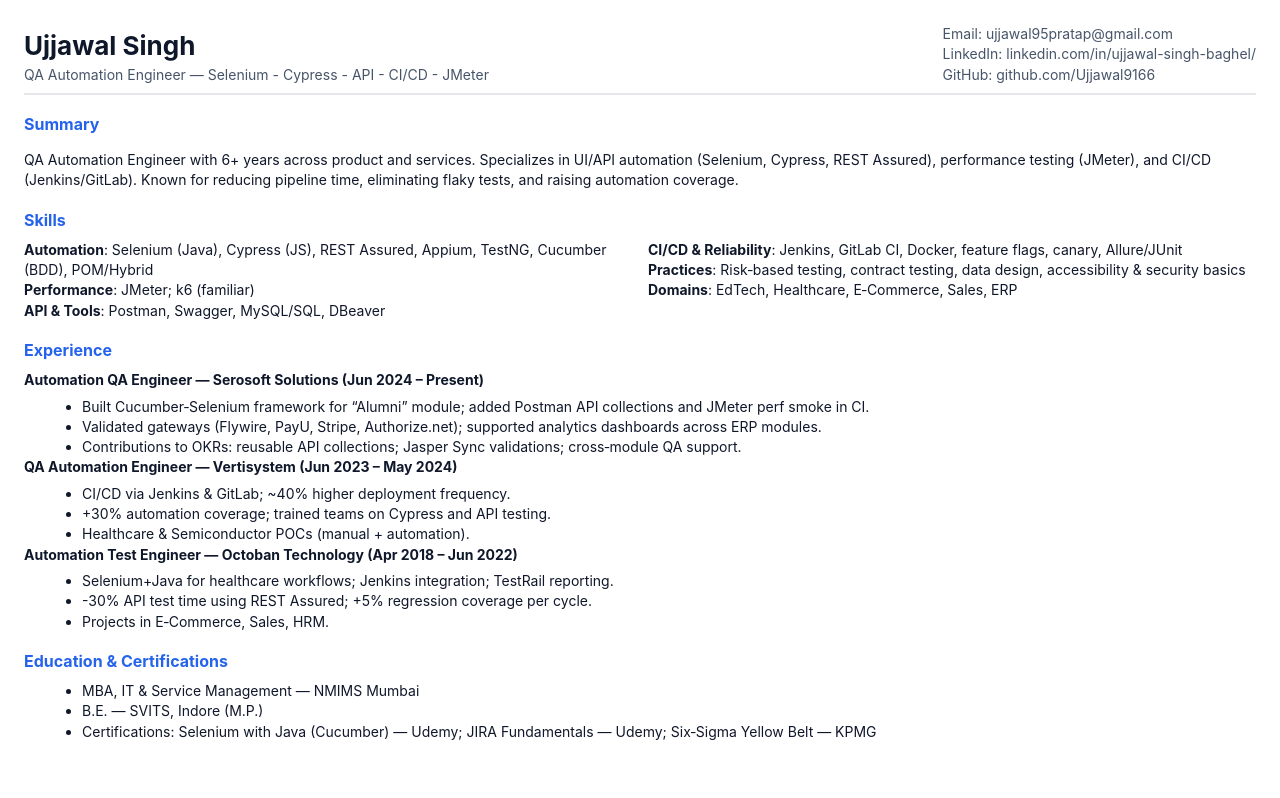
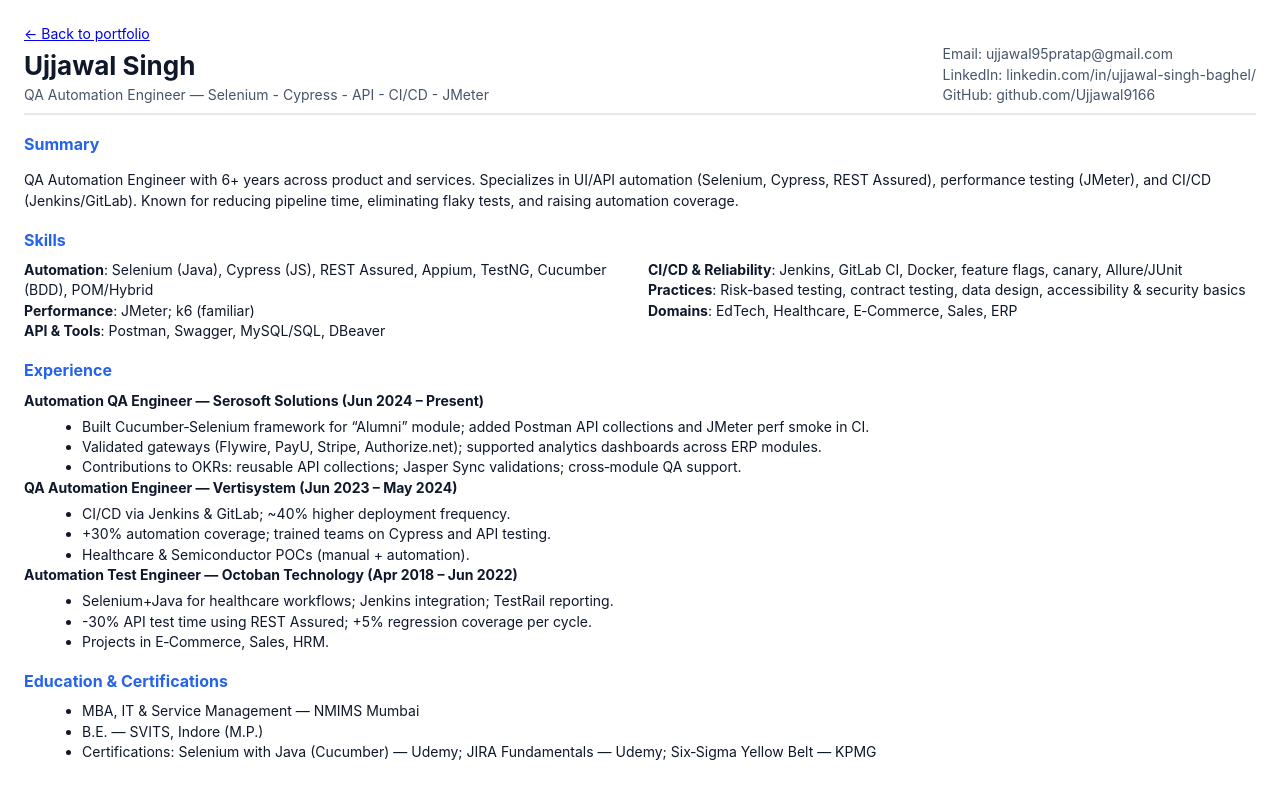
Before and after one commit to Ujjawal9166/Ujjawal-singh-portfolio, a plain HTML site: page resume.html in a window 1280 px wide. Drawn offline with Linux system fonts and the light colour scheme.

Commit message:
Add files via upload

```diff
--- a/resume.html
+++ b/resume.html
@@ -1,6 +1,6 @@
 <!DOCTYPE html>
 <html lang="en">
-
+<div class="muted"><a href="index.html">← Back to portfolio</a></div>
 <head>
   <meta charset="UTF-8" />
   <meta name="viewport" content="width=device-width, initial-scale=1.0" />
```
